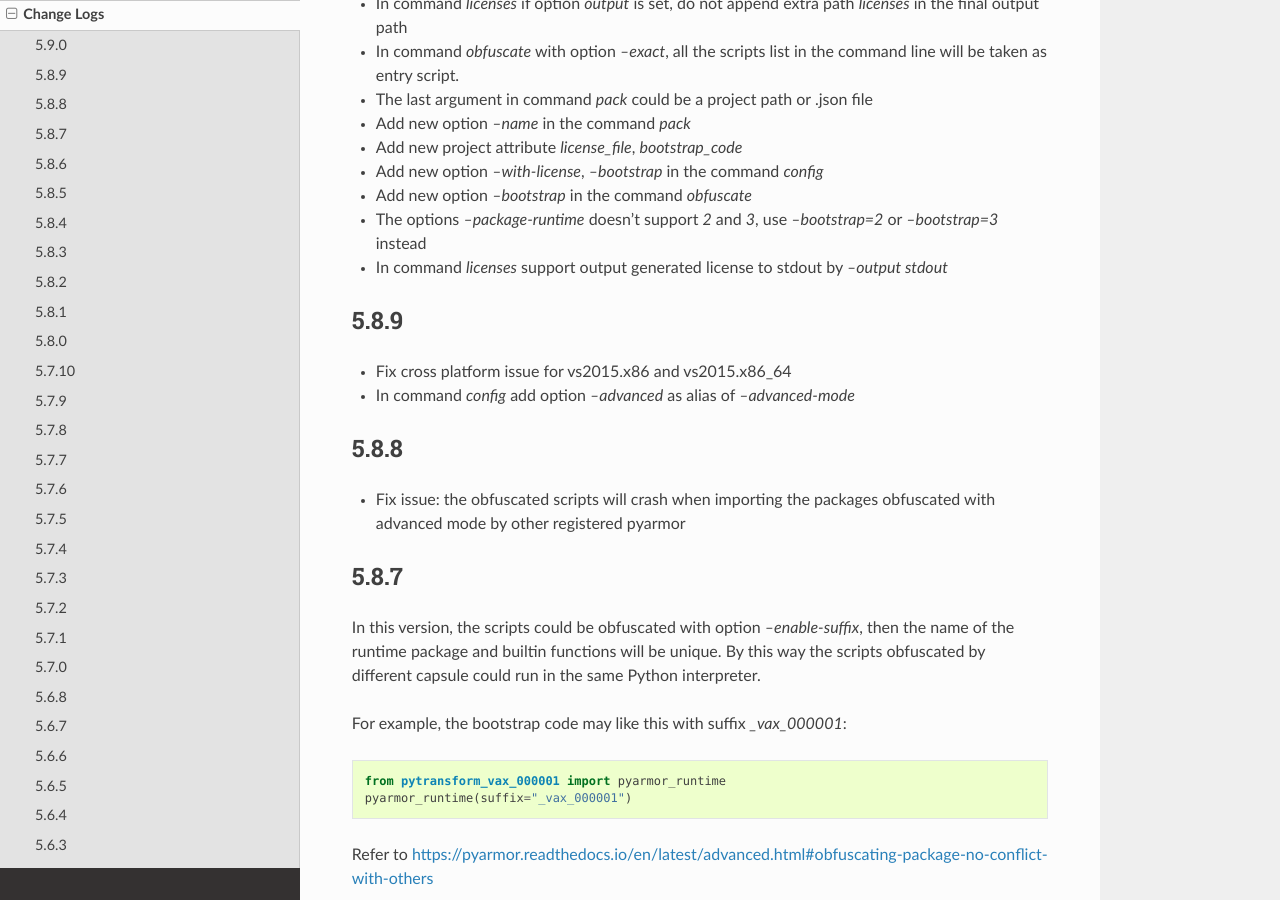
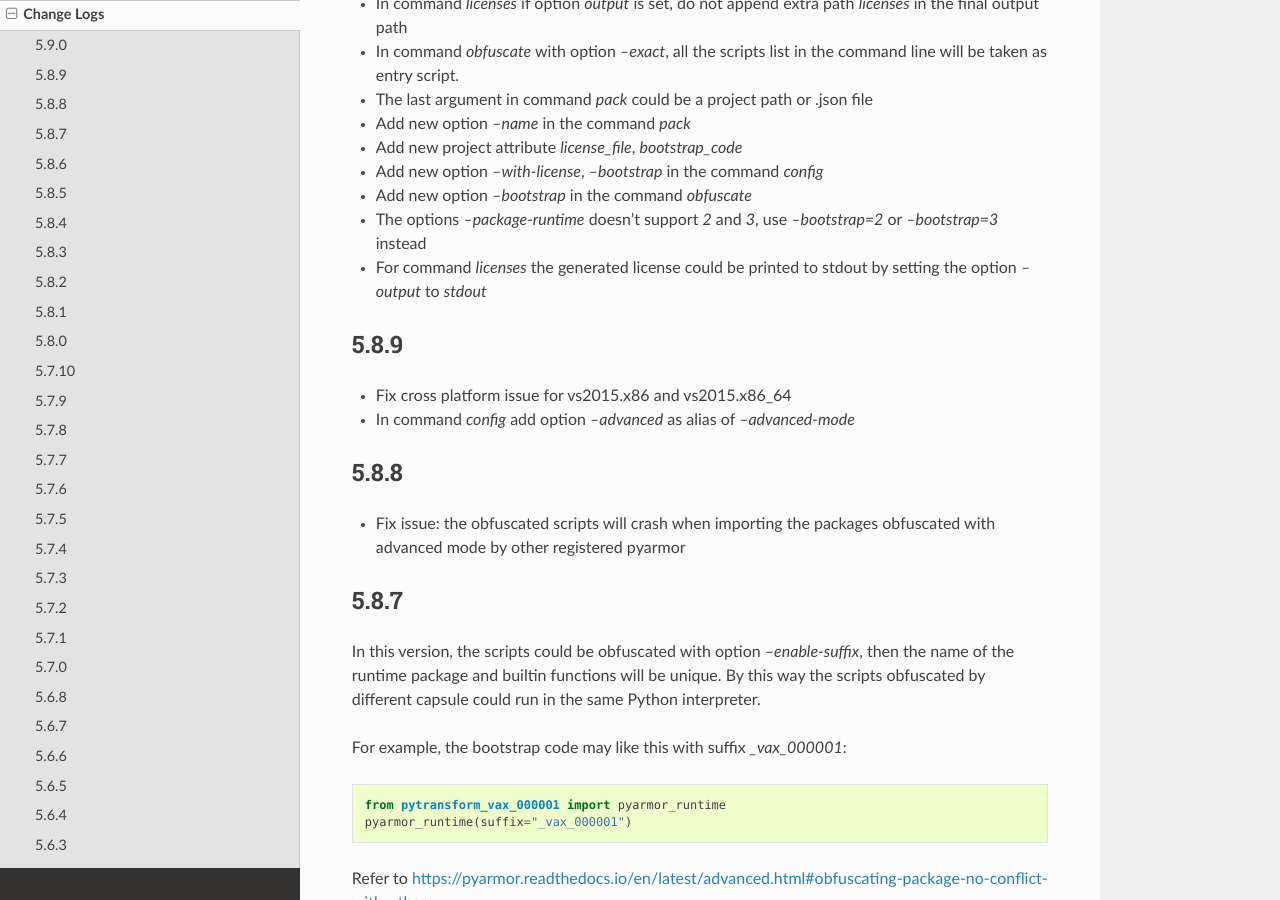
Before and after one commit to dashingsoft/pyarmor, a Sphinx documentation site: the page built from docs/change-logs.rst, in a window 1280 px wide and 900 px high, scrolled down 464 px. Built offline with Sphinx 7.4.7 and the Read the Docs theme 2.0.0, drawn with Linux system fonts in a browser that asks for light colours.

Commit message:
Refine change log

```diff
--- a/docs/change-logs.rst
+++ b/docs/change-logs.rst
@@ -27,8 +27,8 @@
 * Add new option `--bootstrap` in the command `obfuscate`
 * The options `--package-runtime` doesn't support `2` and `3`, use
   `--bootstrap=2` or `--bootstrap=3` instead
-* In command `licenses` support output generated license to stdout by
-  `--output stdout`
+* For command `licenses` the generated license could be printed to stdout by
+  setting the option `--output` to `stdout`
 
 5.8.9
 -----
```
